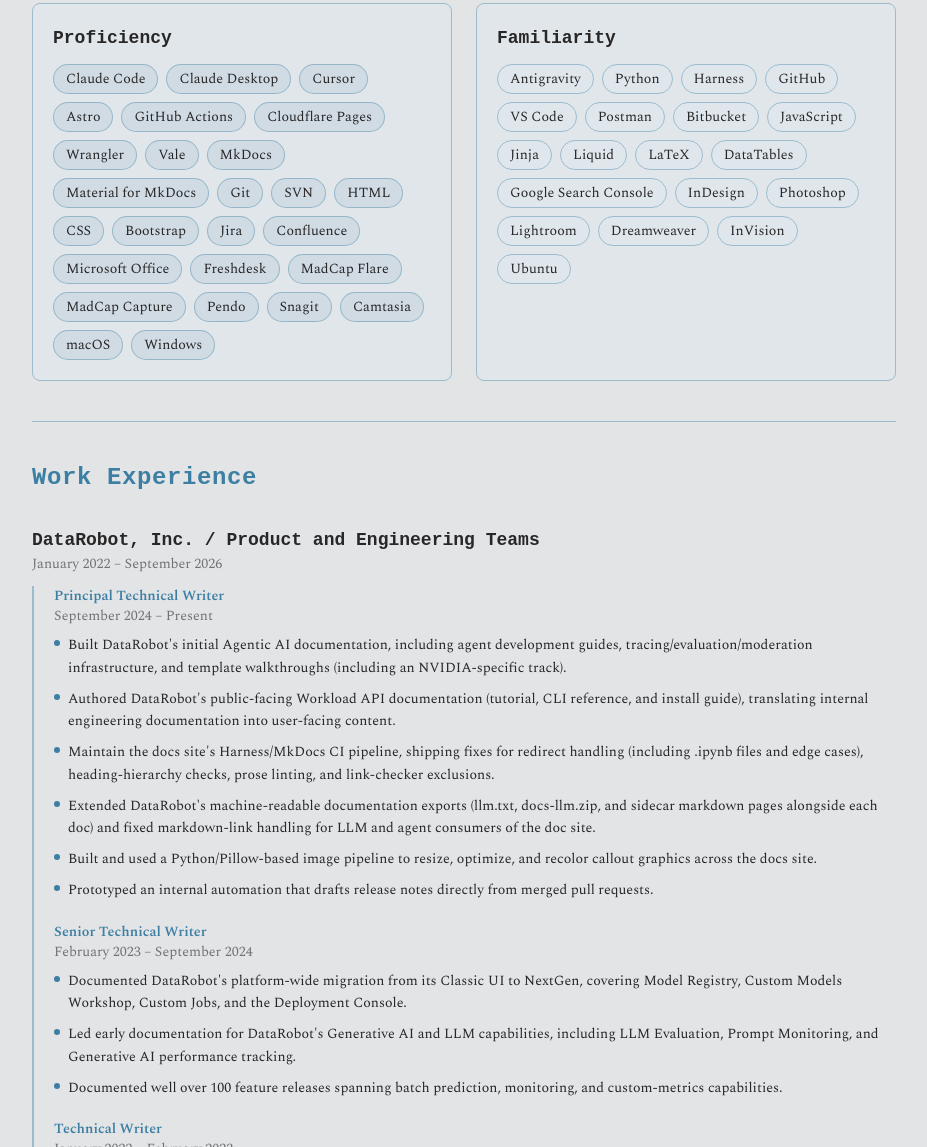
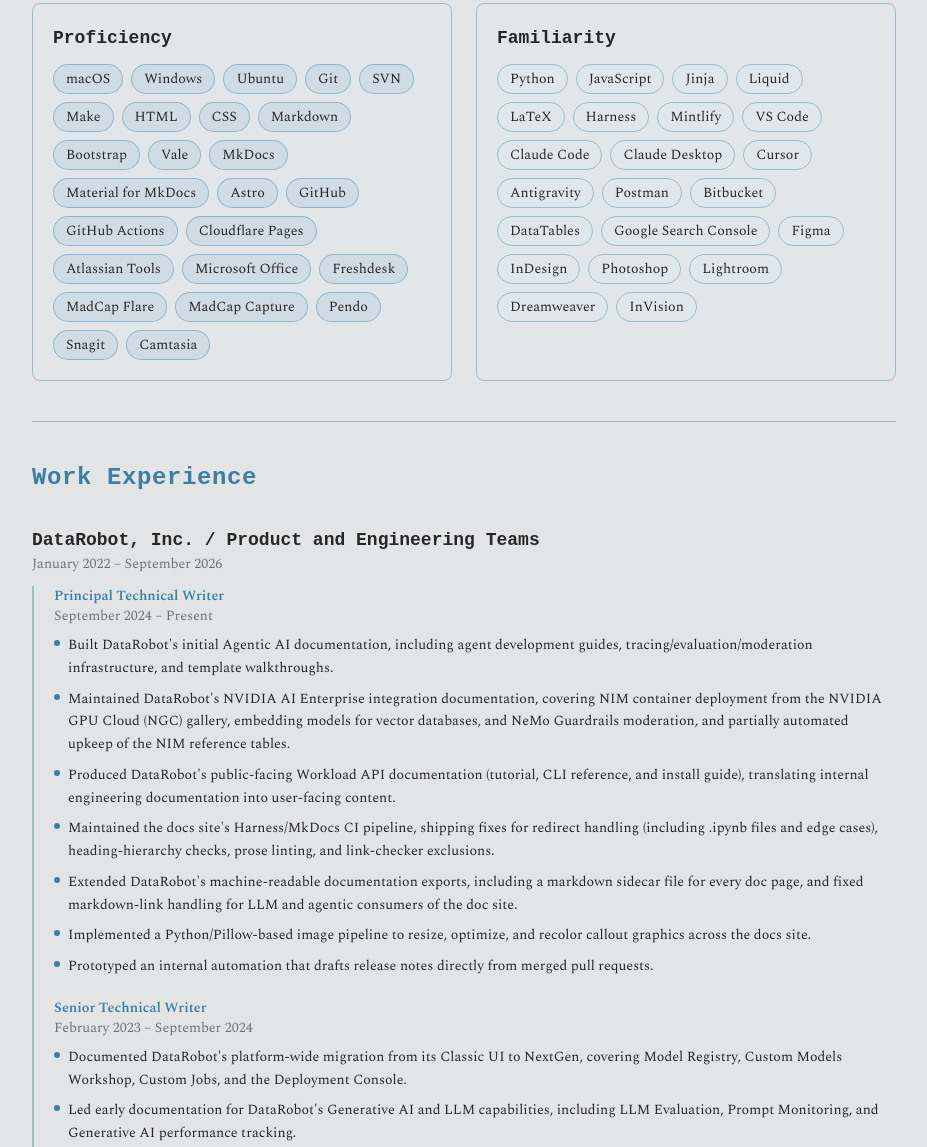
Before and after one commit to n-aylward/n-aylward.github.io, an Astro site: page / in a window 1280 px wide. Shown: the part 339-1486 px from the top of the page, without its empty margins (176-1103 px from the left). Built offline with nearby package versions, Linux system fonts and the light colour scheme; Astro itself is replaced by a stand-in of ours.

Commit message:
Rearranging and new content

```diff
--- a/src/pages/index.astro
+++ b/src/pages/index.astro
@@ -48,23 +48,24 @@ import Footer from "@/components/Footer.astro";
           <h3 class="mb-3 font-semibold text-foreground">Proficiency</h3>
           <div class="flex flex-wrap gap-2">
             {[
-              "Claude Code",
-              "Claude Desktop",
-              "Cursor",
-              "Astro",
-              "GitHub Actions",
-              "Cloudflare Pages",
-              "Wrangler",
+              "macOS",
+              "Windows",
+              "Ubuntu",
+              "Git",
+              "SVN",
+              "Make",
+              "HTML",
+              "CSS",
+              "Markdown",
+              "Bootstrap",
               "Vale",
               "MkDocs",
               "Material for MkDocs",
-              "Git",
-              "SVN",
-              "HTML",
-              "CSS",
-              "Bootstrap",
-              "Jira",
-              "Confluence",
+              "Astro",
+              "GitHub",
+              "GitHub Actions",
+              "Cloudflare Pages",
+              "Atlassian Tools",
               "Microsoft Office",
               "Freshdesk",
               "MadCap Flare",
@@ -72,8 +73,6 @@ import Footer from "@/components/Footer.astro";
               "Pendo",
               "Snagit",
               "Camtasia",
-              "macOS",
-              "Windows",
             ].map(skill => (
               <span class="rounded-full border border-accent/40 bg-accent/10 px-3 py-1 text-sm text-foreground">
                 {skill}
@@ -85,25 +84,28 @@ import Footer from "@/components/Footer.astro";
           <h3 class="mb-3 font-semibold text-foreground">Familiarity</h3>
           <div class="flex flex-wrap gap-2">
             {[
-              "Antigravity",
               "Python",
-              "Harness",
-              "GitHub",
-              "VS Code",
-              "Postman",
-              "Bitbucket",
               "JavaScript",
               "Jinja",
               "Liquid",
               "LaTeX",
+              "Harness",
+              "Mintlify",
+              "VS Code",
+              "Claude Code",
+              "Claude Desktop",
+              "Cursor",
+              "Antigravity",
+              "Postman",
+              "Bitbucket",
               "DataTables",
               "Google Search Console",
+              "Figma",
               "InDesign",
               "Photoshop",
               "Lightroom",
               "Dreamweaver",
               "InVision",
-              "Ubuntu",
             ].map(skill => (
               <span class="rounded-full border border-border bg-muted/50 px-3 py-1 text-sm text-foreground">
                 {skill}
@@ -147,32 +149,39 @@ import Footer from "@/components/Footer.astro";
                   <span class="mt-1.5 h-1.5 w-1.5 flex-shrink-0 rounded-full bg-accent"></span>
                   Built DataRobot's initial Agentic AI documentation, including
                   agent development guides, tracing/evaluation/moderation
-                  infrastructure, and template walkthroughs (including an
-                  NVIDIA-specific track).
+                  infrastructure, and template walkthroughs.
                 </li>
                 <li class="flex gap-2">
                   <span class="mt-1.5 h-1.5 w-1.5 flex-shrink-0 rounded-full bg-accent"></span>
-                  Authored DataRobot's public-facing Workload API documentation
+                  Maintained DataRobot's NVIDIA AI Enterprise integration
+                  documentation, covering NIM container deployment from the
+                  NVIDIA GPU Cloud (NGC) gallery, embedding models for vector
+                  databases, and NeMo Guardrails moderation, and partially
+                  automated upkeep of the NIM reference tables.
+                </li>
+                <li class="flex gap-2">
+                  <span class="mt-1.5 h-1.5 w-1.5 flex-shrink-0 rounded-full bg-accent"></span>
+                  Produced DataRobot's public-facing Workload API documentation
                   (tutorial, CLI reference, and install guide), translating
                   internal engineering documentation into user-facing content.
                 </li>
                 <li class="flex gap-2">
                   <span class="mt-1.5 h-1.5 w-1.5 flex-shrink-0 rounded-full bg-accent"></span>
-                  Maintain the docs site's Harness/MkDocs CI pipeline, shipping
-                  fixes for redirect handling (including .ipynb files and edge
-                  cases), heading-hierarchy checks, prose linting, and
+                  Maintained the docs site's Harness/MkDocs CI pipeline,
+                  shipping fixes for redirect handling (including .ipynb files
+                  and edge cases), heading-hierarchy checks, prose linting, and
                   link-checker exclusions.
                 </li>
                 <li class="flex gap-2">
                   <span class="mt-1.5 h-1.5 w-1.5 flex-shrink-0 rounded-full bg-accent"></span>
-                  Extended DataRobot's machine-readable documentation exports
-                  (llm.txt, docs-llm.zip, and sidecar markdown pages alongside
-                  each doc) and fixed markdown-link handling for LLM and agent
-                  consumers of the doc site.
+                  Extended DataRobot's machine-readable documentation exports,
+                  including a markdown sidecar file for every doc page, and
+                  fixed markdown-link handling for LLM and agentic consumers of
+                  the doc site.
                 </li>
                 <li class="flex gap-2">
                   <span class="mt-1.5 h-1.5 w-1.5 flex-shrink-0 rounded-full bg-accent"></span>
-                  Built and used a Python/Pillow-based image pipeline to resize,
+                  Implemented a Python/Pillow-based image pipeline to resize,
                   optimize, and recolor callout graphics across the docs site.
                 </li>
                 <li class="flex gap-2">
```
